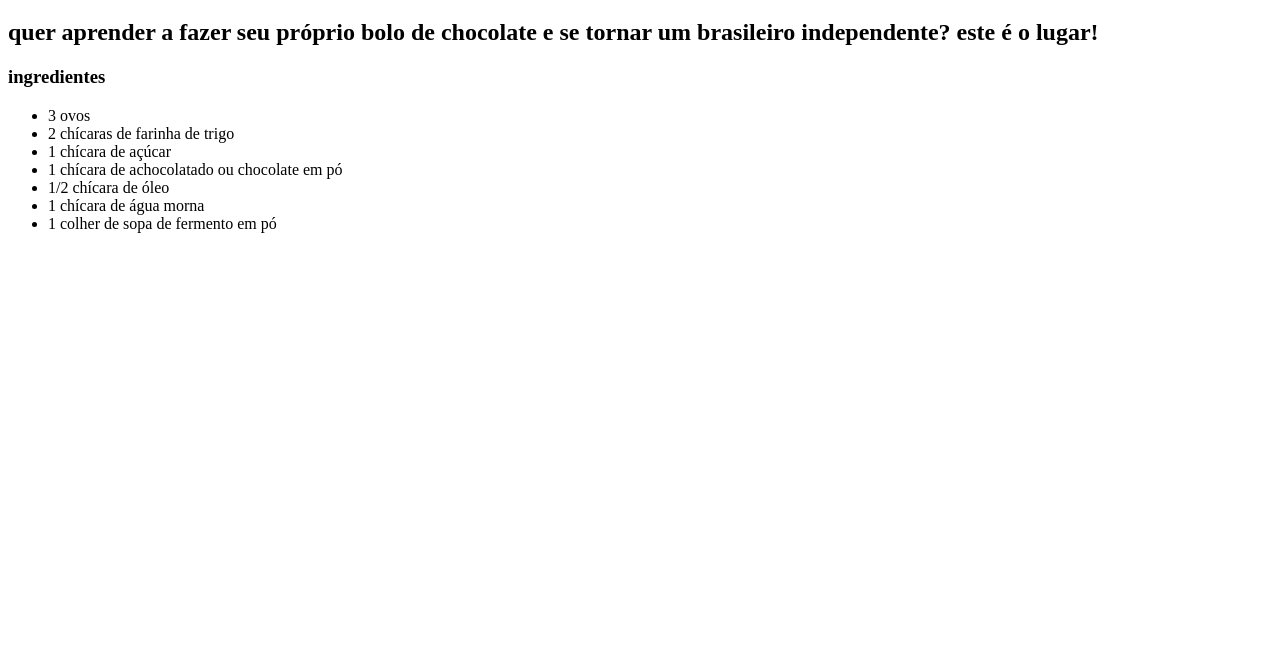
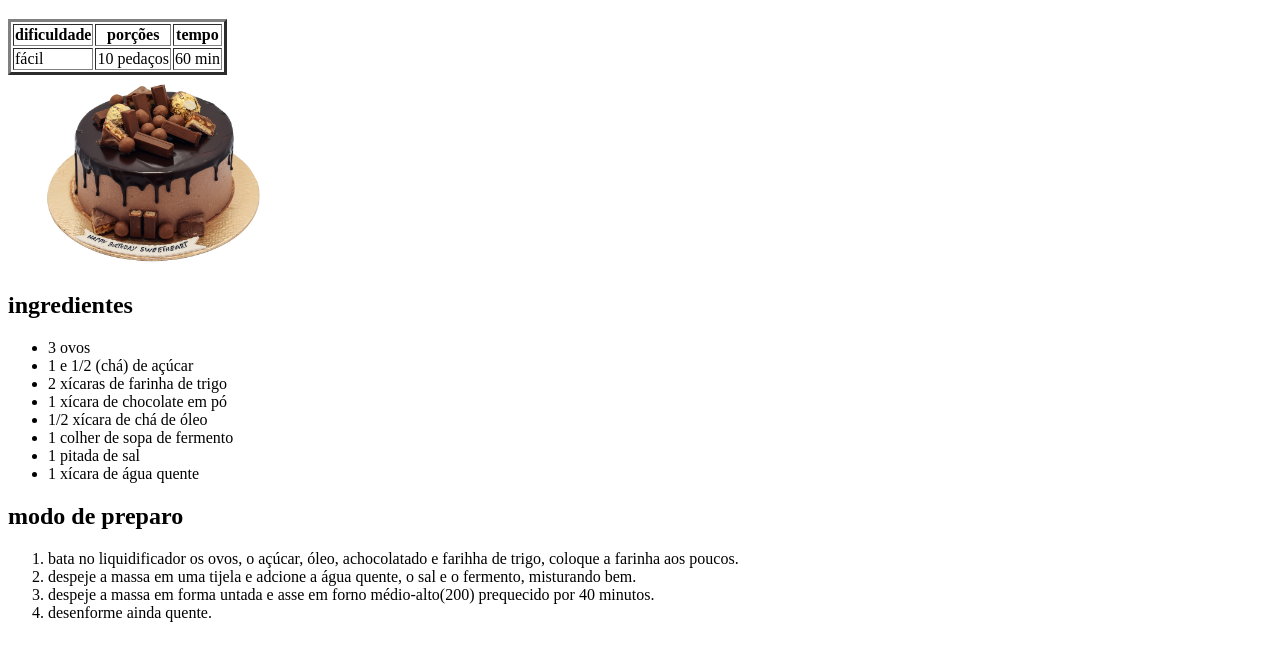
Before and after one commit to henriquegouveiabezan-svg/receita_de_bolo, a plain HTML site: page receita.html in a window 1280 px wide. Shown: the part 61-722 px from the top of the page. Drawn offline with Linux system fonts and the light colour scheme.

Commit message:
receita com imagem

```diff
--- a/receita.html
+++ b/receita.html
@@ -9,20 +9,40 @@
 
 <body>
        <h1>receita de bolo de chocolate</h1>
+       <table border="3" <tr>
+              <th>dificuldade</th>
+              <th>porções</th>
+              <th>tempo</th>
+              </tr>
+              <tr>
+                     <td>fácil</td>
+                     <td>10 pedaços</td>
+                     <td>60 min</td>
+              </tr>
+       </table>
 
+       <img src="img/bolo.jpg" alt="foto do bolo" width="290px">
 
-       <h2>quer aprender a fazer seu próprio bolo de chocolate e se tornar um brasileiro independente? este é o lugar!
-       </h2>
-
-       <h3>ingredientes</h3>
+       <h2>ingredientes</h2>
        <ul>
               <li>3 ovos</li>
-              <li>2 chícaras de farinha de trigo</li>
-              <li>1 chícara de açúcar</li>
-              <li>1 chícara de achocolatado ou chocolate em pó</li>
-              <li>1/2 chícara de óleo</li>
-              <li>1 chícara de água morna</li>
-              <li>1 colher de sopa de fermento em pó</li>
+              <li>1 e 1/2 (chá) de açúcar</li>
+              <li>2 xícaras de farinha de trigo</li>
+              <li>1 xícara de chocolate em pó</li>
+              <li>1/2 xícara de chá de óleo</li>
+              <li>1 colher de sopa de fermento</li>
+              <li>1 pitada de sal</li>
+              <li>1 xícara de água quente</li>
+       </ul>
+
+       <h2>modo de preparo</h2>
+       <ol>
+              <li>bata no liquidificador os ovos, o açúcar, óleo, achocolatado e farihha de trigo, coloque a farinha aos
+                     poucos.</li>
+              <li>despeje a massa em uma tijela e adcione a água quente, o sal e o fermento, misturando bem.</li>
+              <li>despeje a massa em forma untada e asse em forno médio-alto(200) prequecido por 40 minutos.</li>
+              <li>desenforme ainda quente.</li>
+       </ol>
 </body>
 
 </html>
```
Also changed, not shown: img/bolo.jpg (added), 1 other file.
